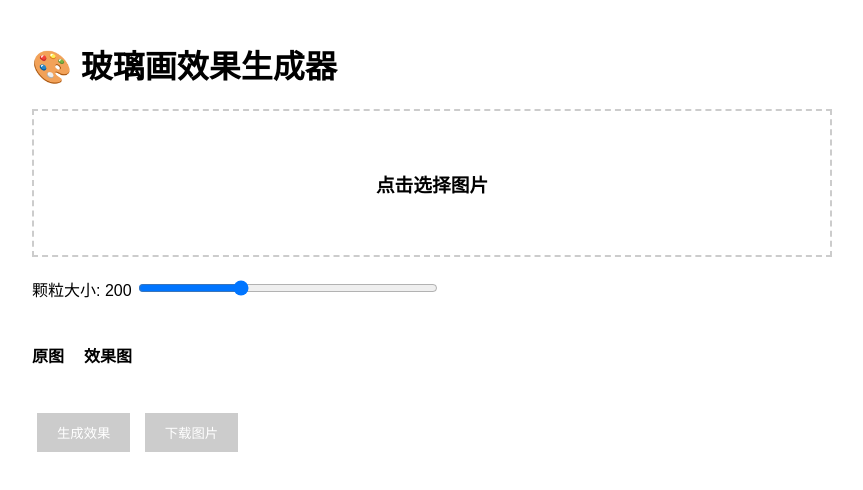
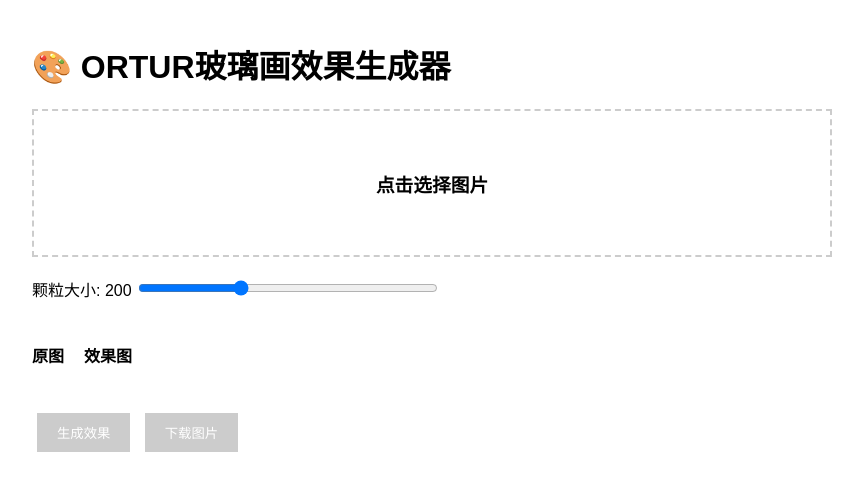
Before and after one commit to 18672433344-jpg/glass-painter, a plain HTML site: page public/index.html in a window 1280 px wide. Shown: the whole page, without its empty margins (208-1071 px from the left). Drawn offline with Linux system fonts and the light colour scheme.

Commit message:
Update index.html

```diff
--- a/public/index.html
+++ b/public/index.html
@@ -15,7 +15,7 @@
     </style>
 </head>
 <body>
-    <h1>🎨 玻璃画效果生成器</h1>
+    <h1>🎨 ORTUR玻璃画效果生成器</h1>
 
     <div class="upload-area" id="uploadArea">
         <h3>点击选择图片</h3>
```
